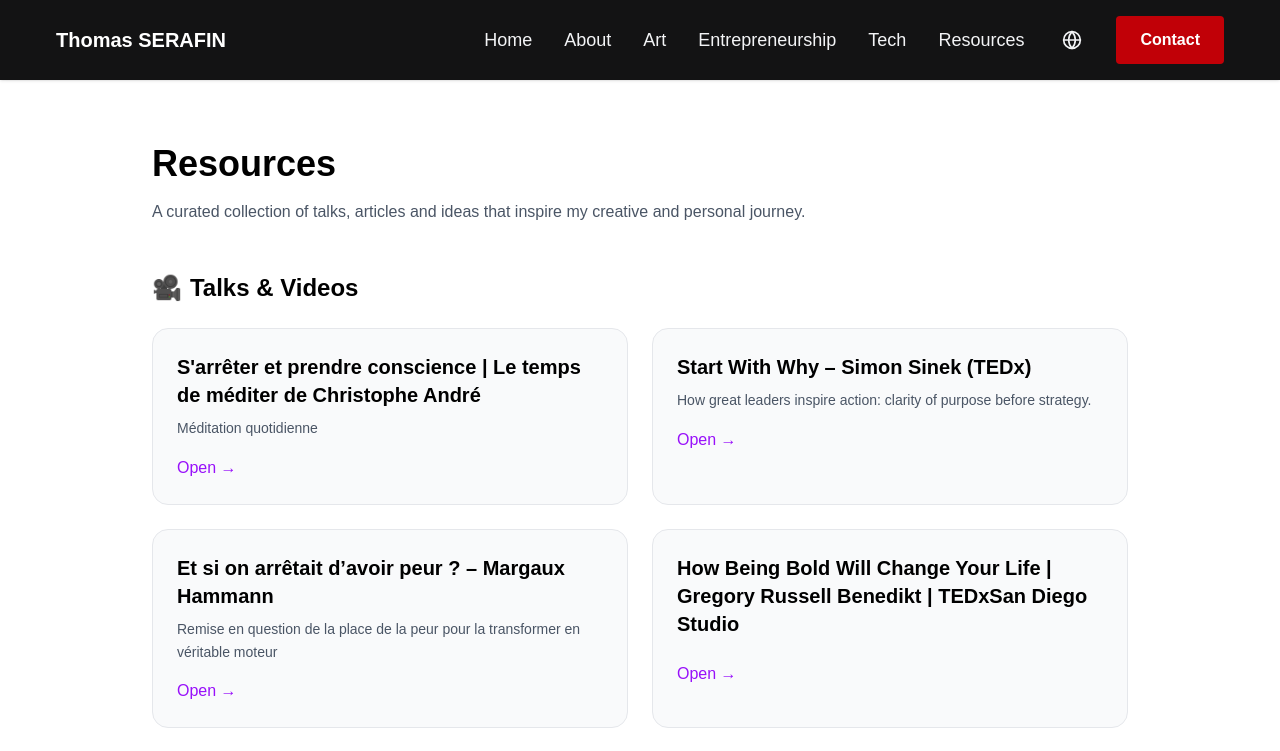
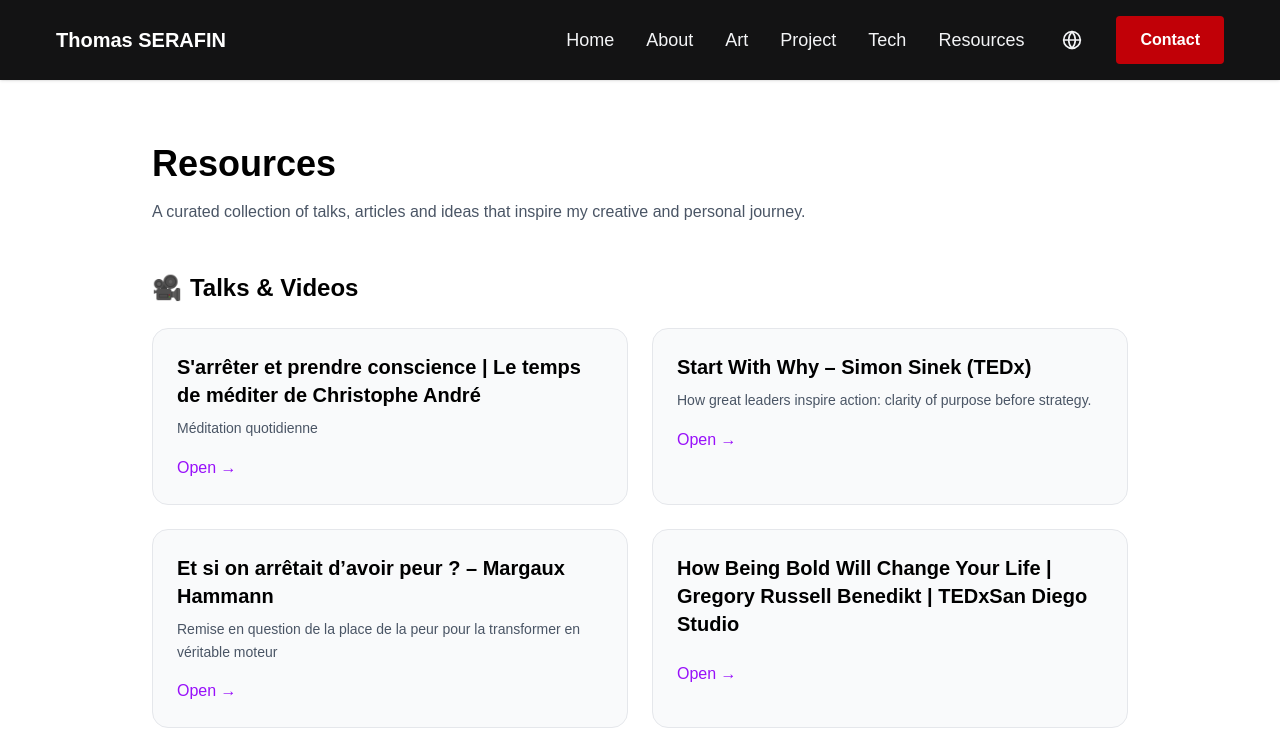
Before and after one commit to Trophaigle/Portfolio, a Next.js app: page /en/resources in a window 1280 px wide. Shown: the top 751 px of the page. Built offline with nearby package versions, Linux system fonts and the light colour scheme.

Commit message:
rename entrepreneuriat vers projet

```diff
--- a/app/[locale]/(root)/entrepreneurship/page.tsx
+++ b/app/[locale]/(root)/project/page.tsx
@@ -44,7 +44,7 @@ const Entrepreneurship = () => {
       <div className="w-full rounded-xl border border-gray-300 p-6 transition
                       hover:bg-gray-500 hover:shadow-md cursor-pointer">
         <h2 className="text-lg font-semibold">
-          Link to entrepreneurship project (Unity serious game prototype)
+          Link to project (Unity serious games)
         </h2>
         <p className="text-gray-100">
           Click here
--- a/app/components/navbar.tsx
+++ b/app/components/navbar.tsx
@@ -18,7 +18,7 @@ function Navbar (){
     { key: "home", href: "/" },
     { key: "about", href: "/about"},
     { key: "art", href: "/art"},
-     { key: "entrepreneurship", href: "/entrepreneurship"},
+     { key: "project", href: "/project"},
     // { key: "blog", href: "/blog" },
     { key: "tech", href: "/tech" },
     { key: "resources", href: "/resources" },
--- a/messages/en.json
+++ b/messages/en.json
@@ -5,7 +5,7 @@
         "about": "About",
         "art": "Art",
         "blog": "Blog",
-        "entrepreneurship" : "Entrepreneurship",
+        "project" : "Project",
         "tech": "Tech",
         "resources": "Resources"
     },
--- a/messages/fr.json
+++ b/messages/fr.json
@@ -4,7 +4,7 @@
         "about": "A Propos",
         "art": "Art",
         "blog": "Blog",
-        "entrepreneurship" : "Entrepreneuriat",
+        "project" : "Projet",
         "tech": "Tech",
         "resources": "Ressources"
     },
```
